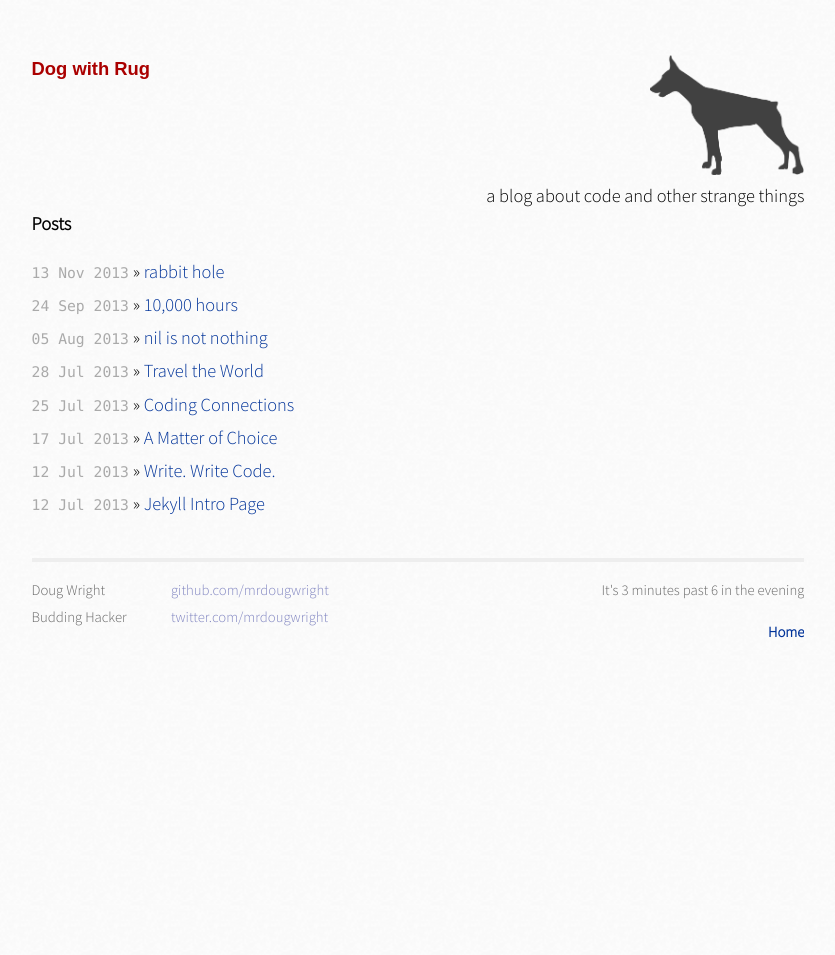
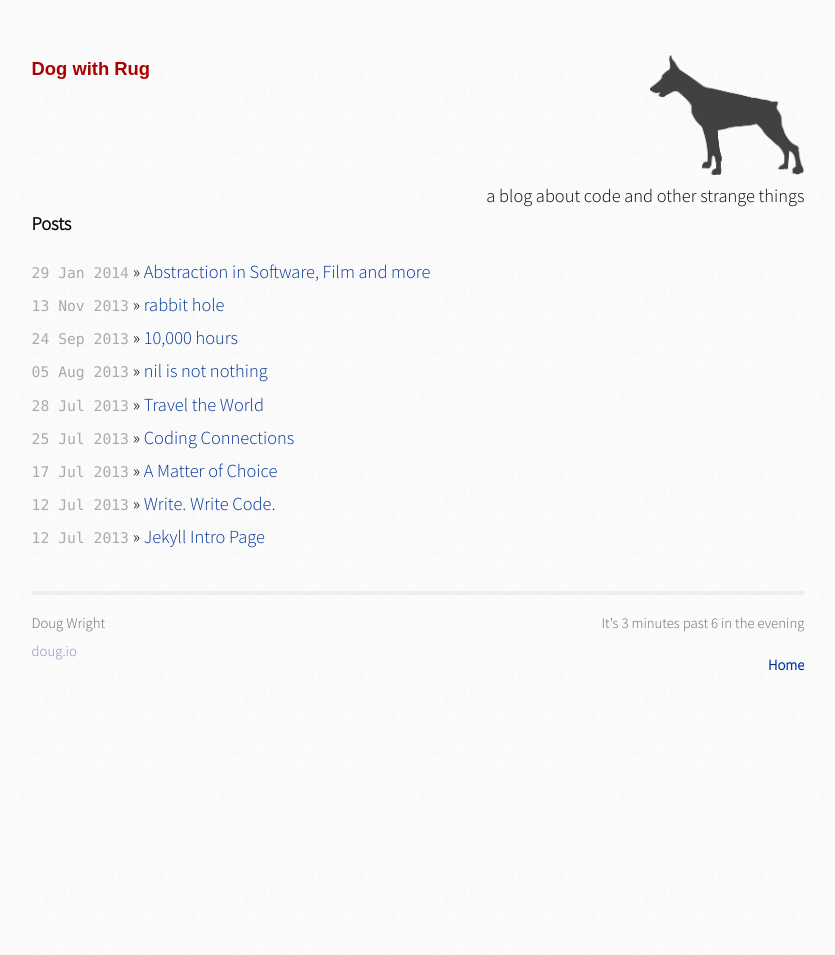
Before and after one commit to mrdougwright/dogwithrug, a Jekyll site: the page built from index.html, in a window 1280 px wide. Shown: the whole page, without its empty margins (222-1057 px from the left). Built offline with Jekyll 4.4.1, drawn with Linux system fonts in a browser that asks for light colours; nearby versions of some CDN libraries; some web fonts are replaced.

Commit message:
Footer update. Post: Abstraction

```diff
--- a/_layouts/default.html
+++ b/_layouts/default.html
@@ -35,13 +35,7 @@
               <div class="contact">
                 <p>
                   Doug Wright<br />
-                  Budding Hacker<br />
-                </p>
-              </div>
-              <div class="contact">
-                <p>
-                  <a href="http://github.com/mrdougwright">github.com/mrdougwright</a><br />
-                  <a href="http://twitter.com/mrdougwright">twitter.com/mrdougwright</a><br />
+                  <a href="http://doug.io/" target="_blank">doug.io</a>
                 </p>
               </div>
               <div class="pull-right">
--- a/css/main.css
+++ b/css/main.css
@@ -123,6 +123,7 @@ ul.posts span {
   color: #666;
   border-top: 4px solid #eee;
   margin-top: 2em;
+  padding-bottom: 30px;
   overflow: hidden;
 }
 
```
Also changed, not shown: _posts/2014-01-29-abstraction-film.markdown (added, +35 -0 lines), images/apocalypse.png (added), images/bottle.jpg (added).
